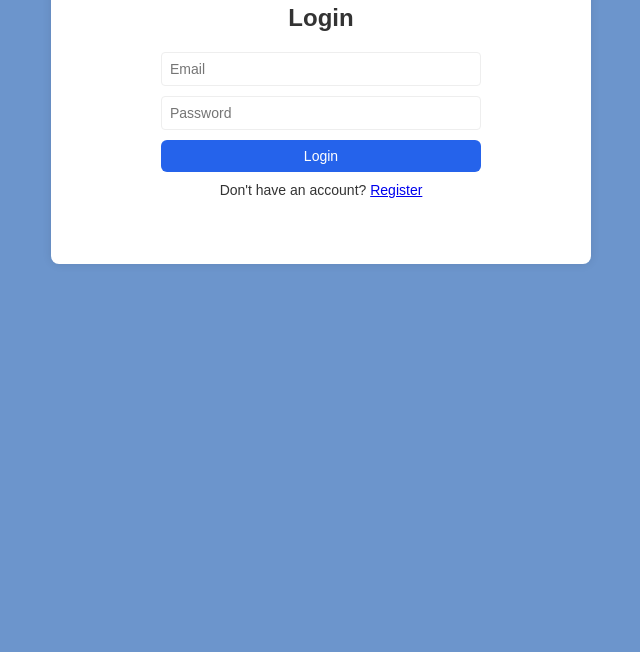
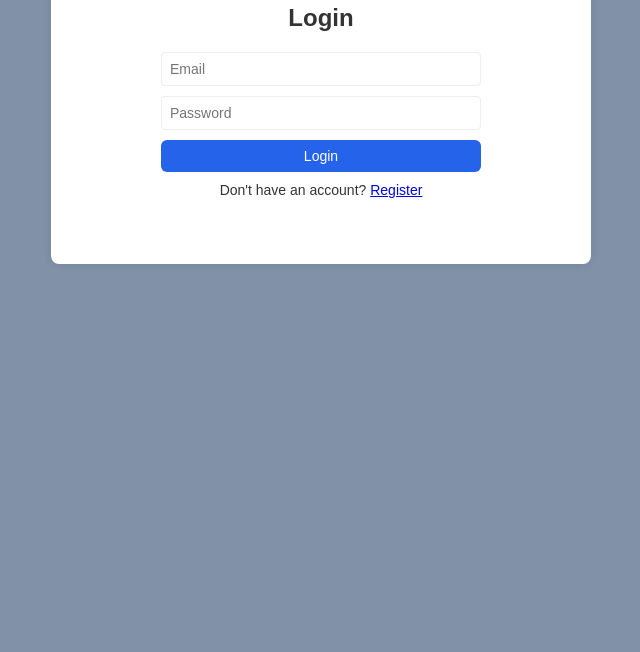
Before and after one commit to Darwiish/tracker-ecs-project, a plain HTML site: page frontend/index.html in a window 1280 px wide. Shown: the part 148-800 px from the top of the page, without its empty margins (319-959 px from the left). Drawn offline with nearby package versions, Linux system fonts and the light colour scheme.

```diff
--- a/frontend/style.css
+++ b/frontend/style.css
@@ -1,6 +1,6 @@
 /* Color Palette Variables for Light and Dark themes */
 :root {
-  --bg-body: #6c95cc;
+  --bg-body: #8091a8;
   --bg-card: #ffffff;
   --text-main: #333333;
   --text-muted: #666666;
```
